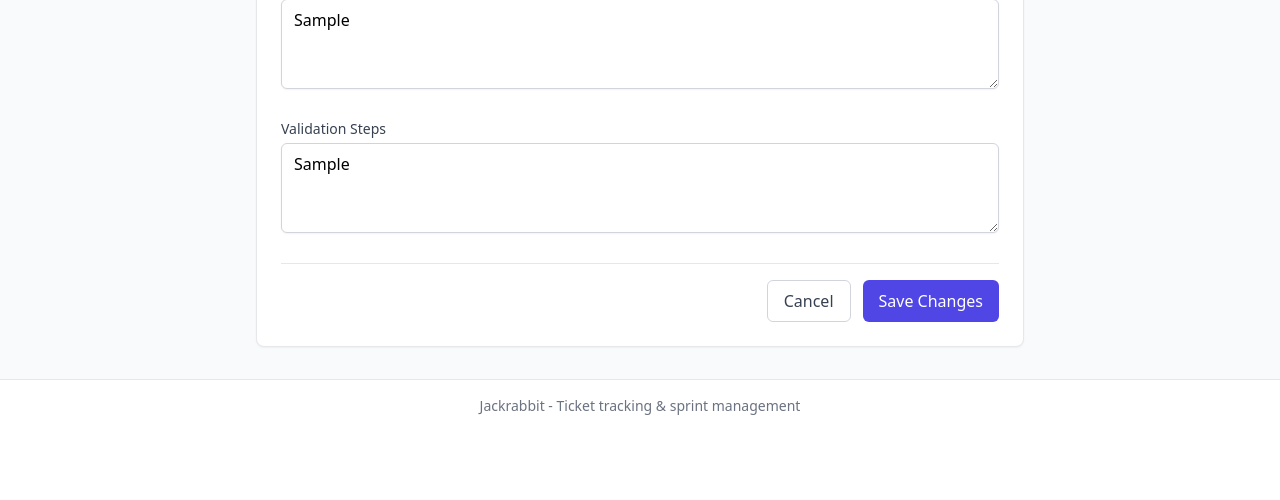
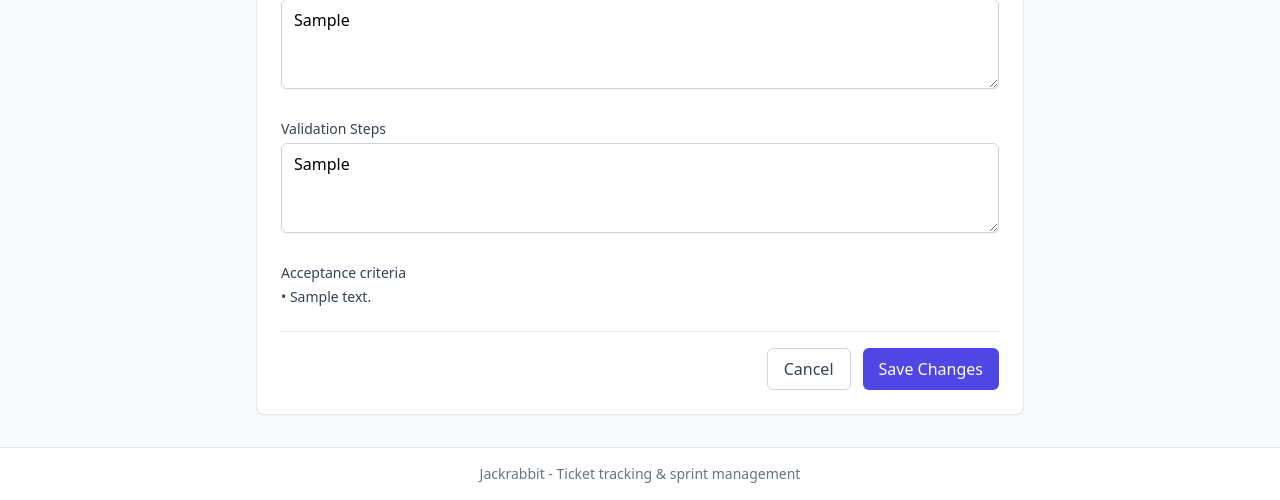
Before and after one commit to timwalsh41/jackrabbit, a Python web app: template jackrabbit/templates/ticket_form.html in a window 1280 px wide. Shown: the part 1361-1861 px from the top of the page. Before the commit the page ends 1776 px from the top, so only its background shows below. Run offline with Jinja, Linux system fonts and the light colour scheme; the template is opened without the code that fills it: most values are stand-ins (such as "Sample title", 1, 10 or a date in 2020).

Commit message:
feat: add acceptance criteria editor to groomed modal and ticket edit view
Extend the Groomed transition modal and the ticket-detail edit form
(JRB-023, ADR-0025) with an Acceptance criteria section: a red asterisk
on the header for Story/Bug (at least one criterion required) and a
plain label for Epic/Spike (exempt), one text-input row per criterion
with a remove button, an Add criterion button, and existing criteria
pre-filled and editable. Submission rides the existing Groomed
transition payload / PATCH criteria list: the rows are submitted
trimmed and non-empty, and omitted entirely when unchanged so unrelated
saves neither replace the rows nor trip the criteria-locked guard.

Also updates the e2e grooming flows that predate the criteria gate.

```diff
--- /dev/null
+++ b/jackrabbit/static/js/criteria-rows.js
@@ -0,0 +1,107 @@
+/* Acceptance-criteria row editor (JRB-023, ADR-0025).
+ *
+ * Add/remove controls for the repeatable criteria rows in the grooming
+ * surfaces (Groomed transition modal + ticket-detail edit form). On submit
+ * the trimmed, non-empty row values replace the form's `criteria` parameter:
+ * when the rows are unchanged from the server-rendered snapshot the
+ * parameter is dropped entirely, so a plain field save neither replaces the
+ * rows nor trips the criteria-locked guard for a ticket past Groomed.
+ */
+(function () {
+    "use strict";
+
+    var INPUT_CLASS = "w-full px-3 py-2 border border-gray-300 rounded-md shadow-sm " +
+        "focus:outline-none focus:ring-indigo-500 focus:border-indigo-500";
+    var REMOVE_CLASS = "shrink-0 w-7 h-7 rounded-full border border-gray-300 " +
+        "text-gray-500 hover:text-red-600 hover:border-red-400 leading-none";
+
+    function originalCriteria(field) {
+        try {
+            return JSON.parse(field.getAttribute("data-original-criteria") || "[]");
+        } catch (err) {
+            return null;
+        }
+    }
+
+    function currentValues(field) {
+        var values = [];
+        var inputs = field.querySelectorAll("input[name='criteria']");
+        for (var i = 0; i < inputs.length; i++) {
+            var value = inputs[i].value.trim();
+            if (value.length > 0) {
+                values.push(value);
+            }
+        }
+        return values;
+    }
+
+    function makeRow(field) {
+        var row = document.createElement("div");
+        row.className = "flex items-center gap-2";
+        row.setAttribute("data-criteria-row", "");
+        var input = document.createElement("input");
+        input.type = "text";
+        input.setAttribute("name", "criteria");
+        input.className = INPUT_CLASS;
+        input.placeholder = "Describe one criterion...";
+        var remove = document.createElement("button");
+        remove.type = "button";
+        remove.setAttribute("data-criteria-remove", "");
+        remove.setAttribute("aria-label", "Remove criterion");
+        remove.className = REMOVE_CLASS;
+        remove.textContent = "\u00d7";
+        row.appendChild(input);
+        row.appendChild(remove);
+        return row;
+    }
+
+    function initField(field) {
+        if (field.getAttribute("data-criteria-ready") === "1") {
+            return;
+        }
+        field.setAttribute("data-criteria-ready", "1");
+
+        var rows = field.querySelector("[data-criteria-rows]");
+        var add = field.querySelector("[data-criteria-add]");
+        var form = field.closest("form");
+        if (!rows || !form) {
+            return;
+        }
+
+        if (add) {
+            add.addEventListener("click", function () {
+                rows.appendChild(makeRow(field));
+                var inputs = rows.querySelectorAll("input[name='criteria']");
+                inputs[inputs.length - 1].focus();
+            });
+        }
+
+        rows.addEventListener("click", function (event) {
+            var button = event.target.closest("[data-criteria-remove]");
+            if (!button) {
+                return;
+            }
+            var row = button.closest("[data-criteria-row]");
+            if (row) {
+                row.remove();
+            }
+        });
+
+        form.addEventListener("htmx:configRequest", function (event) {
+            var values = currentValues(field);
+            var original = originalCriteria(field);
+            if (original !== null && JSON.stringify(original) === JSON.stringify(values)) {
+                // Unchanged from the server-rendered rows: submit nothing, so
+                // the server leaves the existing rows untouched.
+                delete event.detail.parameters.criteria;
+            } else {
+                event.detail.parameters.criteria = values;
+            }
+        });
+    }
+
+    var fields = document.querySelectorAll("[data-criteria-field]");
+    for (var i = 0; i < fields.length; i++) {
+        initField(fields[i]);
+    }
+})();
--- /dev/null
+++ b/jackrabbit/templates/criteria_field.html
@@ -0,0 +1,74 @@
+{# Repeatable acceptance-criteria editor (JRB-023, ADR-0025).
+
+   Used by the grooming surfaces: the Groomed transition modal and the
+   ticket-detail edit form. The section header shows a red asterisk for
+   Story/Bug (at least one criterion required) and a plain label for Epic/Spike
+   (exempt) — deliberately no "(Optional)" text, because the requirement is
+   type-conditional. One text-input row per criterion with a remove button; the
+   Add criterion button appends fresh rows; existing rows arrive pre-filled.
+
+   Expected context (set by the route / a wrapping {% with %}):
+     ticket_type:       str — the ticket's type value ("Story", "Epic", ...)
+     criteria_texts:    list[str] — the ticket's existing criterion texts
+     criteria_editable: bool — False once the ticket has moved past Groomed
+                               (rows are locked from In Progress onward)
+ #}
+{% set requires_criteria = ticket_type in ['Story', 'Bug'] %}
+<div class="criteria-field" data-criteria-field
+     data-original-criteria="{{ criteria_texts | map('trim') | list | tojson }}">
+    <div class="flex items-baseline justify-between mb-1">
+        <span class="block text-sm font-medium text-gray-700">
+            Acceptance criteria{% if requires_criteria %} <span class="text-red-500">*</span>{% endif %}
+        </span>
+        {% if criteria_editable %}
+        <button type="button" data-criteria-add
+                class="text-xs font-medium text-indigo-600 hover:text-indigo-500">
+            + Add criterion
+        </button>
+        {% endif %}
+    </div>
+
+    {% if criteria_editable %}
+    <div data-criteria-rows class="space-y-2">
+        {% set criteria_input_class = "w-full px-3 py-2 border border-gray-300 rounded-md shadow-sm focus:outline-none focus:ring-indigo-500 focus:border-indigo-500" %}
+        {% set criteria_remove_class = "shrink-0 w-7 h-7 rounded-full border border-gray-300 text-gray-500 hover:text-red-600 hover:border-red-400 leading-none" %}
+        {% for text in criteria_texts %}
+        <div class="flex items-center gap-2" data-criteria-row>
+            <input type="text" name="criteria" value="{{ text }}"
+                   class="{{ criteria_input_class }}"
+                   placeholder="Describe one criterion...">
+            <button type="button" data-criteria-remove aria-label="Remove criterion"
+                    class="{{ criteria_remove_class }}">×</button>
+        </div>
+        {% endfor %}
+        {# A Story/Bug with no criteria yet gets one fresh row to fill in, so
+           the grooming gate is visible before the submit fails on it. Rows
+           carry no HTML `required`: the gate is the server-side Groomed guard
+           (an empty row must not block an unrelated save, e.g. in the edit
+           form). #}
+        {% if criteria_texts | length == 0 and requires_criteria %}
+        <div class="flex items-center gap-2" data-criteria-row>
+            <input type="text" name="criteria"
+                   class="{{ criteria_input_class }}"
+                   placeholder="Describe one criterion...">
+            <button type="button" data-criteria-remove aria-label="Remove criterion"
+                    class="{{ criteria_remove_class }}">×</button>
+        </div>
+        {% endif %}
+    </div>
+    <p class="mt-1 text-xs text-gray-500">
+        {% if requires_criteria %}At least one criterion is required for {{ ticket_type }} tickets. {% endif %}Each row is one acceptance criterion.
+    </p>
+    {% else %}
+    <ul class="space-y-1 text-sm text-gray-700">
+        {% for text in criteria_texts %}
+        <li>• {{ text }}</li>
+        {% endfor %}
+        {% if criteria_texts | length == 0 %}
+        <li class="text-gray-500">No acceptance criteria.</li>
+        {% endif %}
+    </ul>
+    {% endif %}
+</div>
+
+<script src="{{ static_url('/static/js/criteria-rows.js') }}"></script>
--- a/jackrabbit/templates/ticket_form.html
+++ b/jackrabbit/templates/ticket_form.html
@@ -156,6 +156,10 @@
                           class="w-full px-3 py-2 border border-gray-300 rounded-md shadow-sm focus:outline-none focus:ring-indigo-500 focus:border-indigo-500"
                           placeholder="Step-by-step validation...">{{ ticket.validation_steps if ticket else '' }}</textarea>
             </div>
+
+            {% with ticket_type = ticket.type.value, criteria_texts = criteria_texts or [], criteria_editable = criteria_editable %}
+            {% include "criteria_field.html" %}
+            {% endwith %}
             {% endif %}
 
             <div class="flex justify-end space-x-3 pt-4 border-t border-gray-200">
--- a/jackrabbit/templates/ticket_transition_groomed_modal.html
+++ b/jackrabbit/templates/ticket_transition_groomed_modal.html
@@ -86,6 +86,10 @@
                                       placeholder="Step-by-step validation instructions...">{{ ticket.validation_steps }}</textarea>
                         </div>
 
+                        {% with ticket_type = ticket.type.value, criteria_texts = criteria_texts or [], criteria_editable = criteria_editable %}
+                        {% include "criteria_field.html" %}
+                        {% endwith %}
+
                         <div>
                             <label for="reason" class="block text-sm font-medium text-gray-700 mb-1">
                                 Reason (optional)
```
Also changed, not shown: jackrabbit/web.py (+23 -1 lines), tests/e2e/conftest.py (+3 -0 lines), tests/e2e/test_blocker_warning.py (+1 -0 lines), tests/e2e/test_reject_restore.py (+27 -5 lines), tests/e2e/test_sprint_workflow.py (+1 -0 lines), tests/e2e/test_ticket_lifecycle.py (+97 -1 lines), tests/integration/test_ticket_edit_web.py (+99 -0 lines), tests/integration/test_transition_web.py (+96 -0 lines), jackrabbit/static/css/tailwind.css.
